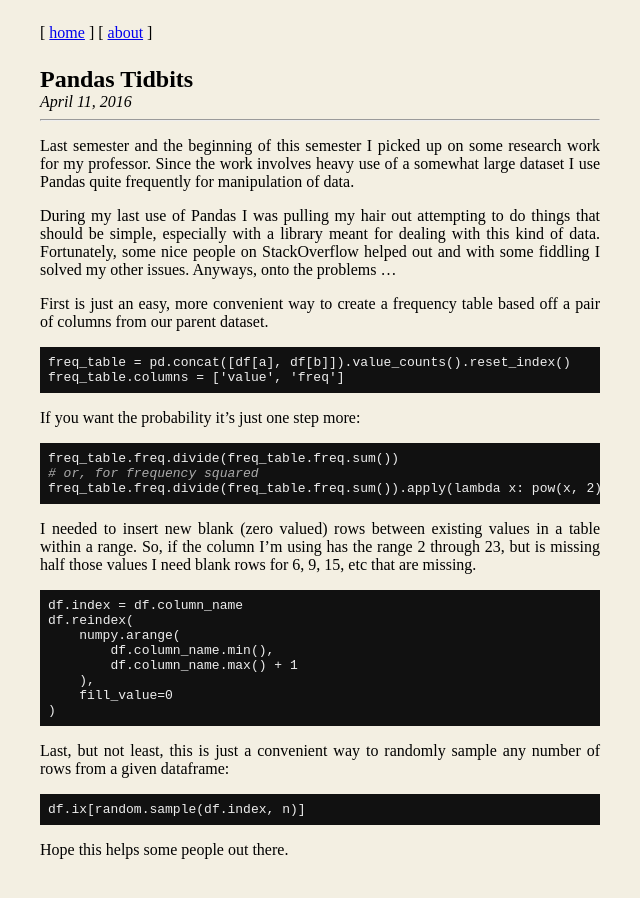
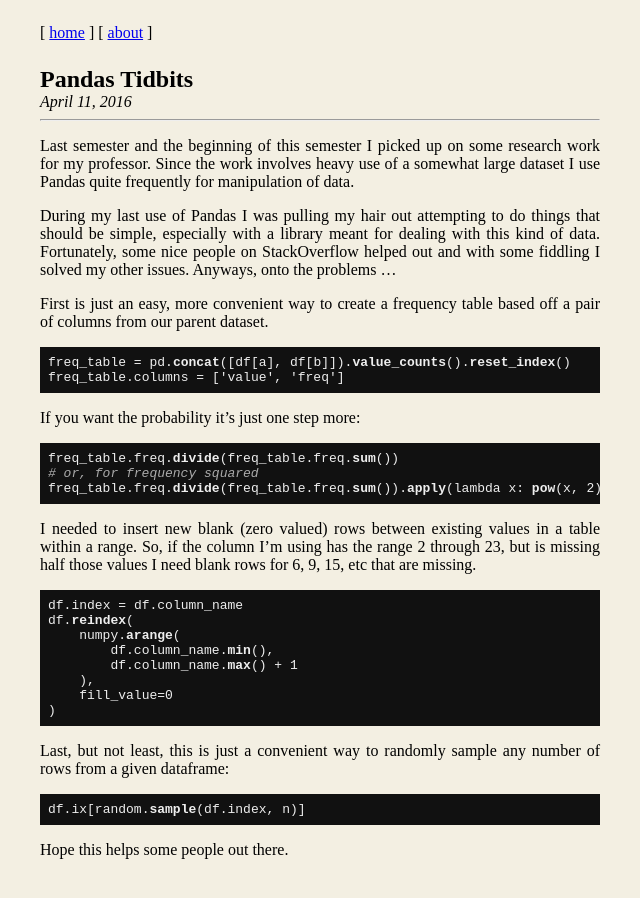
Before and after one commit to Battleroid/site, a Jekyll site: the page built from _posts/2016-04-11-pandas-tidbits.md, in a window 1280 px wide. Shown: the whole page, without its empty margins (320-960 px from the left). Built offline with Jekyll 4.4.1, drawn with Linux system fonts in a browser that asks for light colours.

Commit message:
Minor css adjustments

```diff
--- a/_includes/head.html
+++ b/_includes/head.html
@@ -10,7 +10,6 @@
     <!-- misc -->
     <link rel="me" href="mailto:{{ site.email }}">
     <link rel="stylesheet" href="{{ "/css/main.css" | prepend: site.baseurl }}">
-    <link rel="stylesheet" href="{{ "/css/tango.css" | prepend: site.baseurl }}">
     <link rel="icon" type="image/png" href="{{ "/assets/favicon.png" | prepend: site.baseurl }}">
 
     <title>{%- if page.title %}{{ site.title | escape }} - {{ page.title | escape }}{% else %}{{ site.title | escape }}{% endif %}</title>
--- a/css/main.css
+++ b/css/main.css
@@ -1,6 +1,5 @@
 body {
     font-family: serif;
-    font-size: 16px;
     background: #f3efe2;
 }
 
@@ -22,8 +21,6 @@ pre code {
     padding: 8px;
     overflow: auto;
     display: block;
-    /* background: #e6e6e6; */
-    /* background: #e2decf; */
     background: #111;
     color: #eee;
     white-space: pre;
@@ -32,10 +29,6 @@ pre code {
 
 p {
     text-align: justify;
-}
-
-a {
-    /* font-weight: bold; */
 }
 
 blockquote {
@@ -80,11 +73,9 @@ header h1 {
 }
 
 p code, li code, samp, kbd {
-    /* color: green; */
     color: #eee;
     background: #111;
     padding: 1px 3px;
-    /* background: #e2decf; */
 }
 
 img {
@@ -139,7 +130,6 @@ sub {
 abbr[title], acronym[title] {
     text-decoration: none;
     border-bottom: 1px dashed #333;
-    /* box-shadow: 0px -4px 0px inset #ffdf88; */
     cursor: help;
 }
 
@@ -151,6 +141,12 @@ abbr[title], acronym[title] {
     pre code {
         font-size: 11px;
         white-space: pre-wrap;
+        color: black;
+        background: none;
+    }
+
+    pre, code, samp, kbd {
+        color: black;
     }
 }
 
@@ -159,6 +155,10 @@ abbr[title], acronym[title] {
     color: #aaa;
 }
 
+.highlight .nf, .highlight .nc {
+    font-weight: bold;
+}
+
 table {
     width: 100%;
     border-collapse: collapse;
```
Also changed, not shown: css/tango.css (added).
